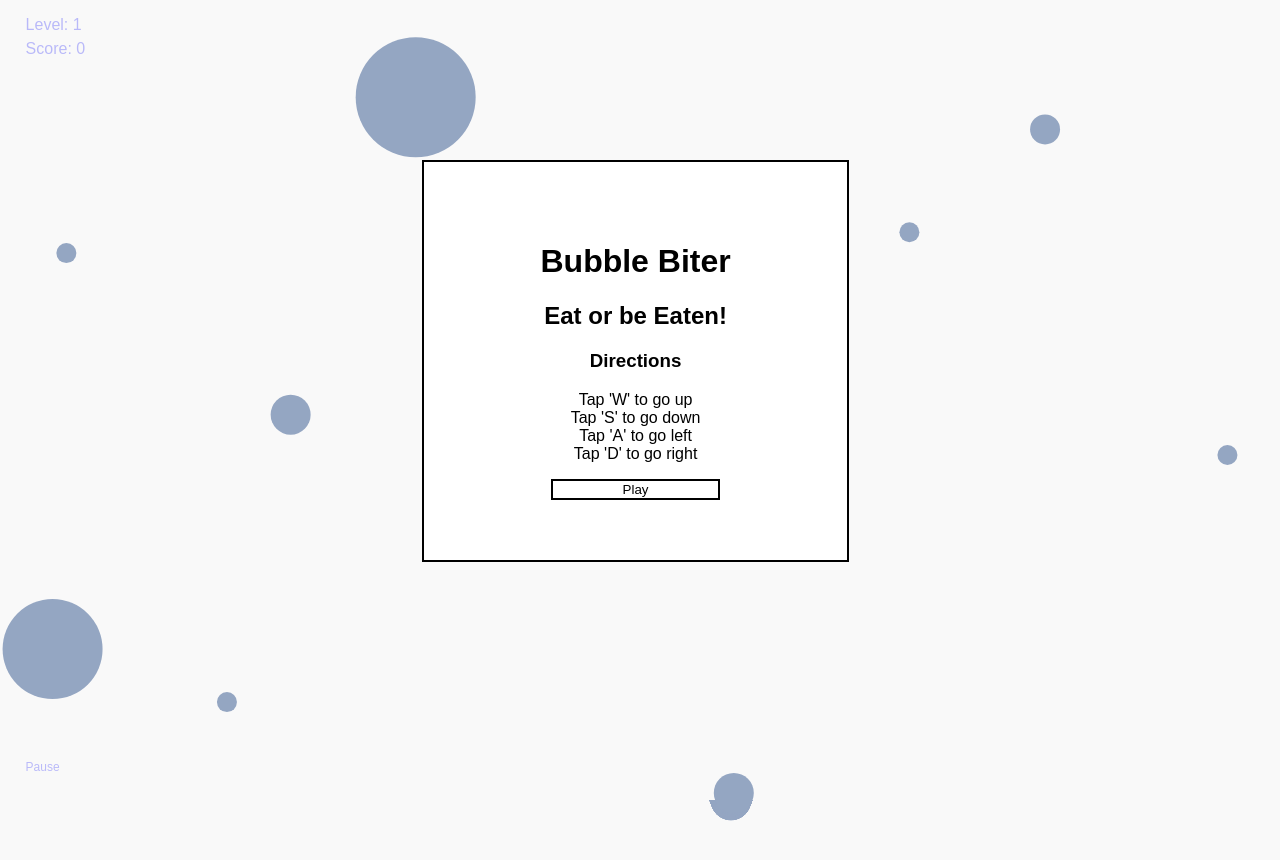
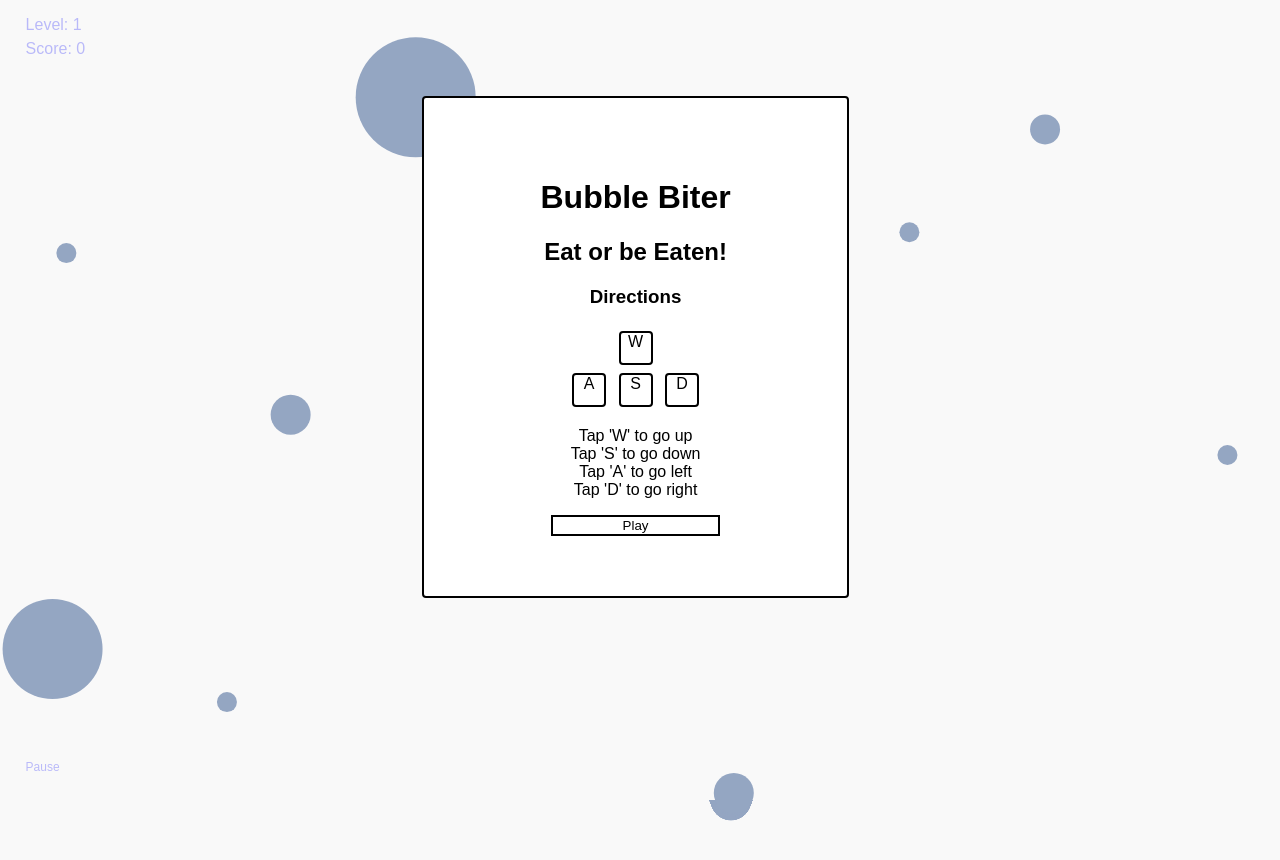
Before and after one commit to evandapolarbear/dot_eater_game, a website built with webpack: page index.html in a window 1280 px wide. Shown: the top 860 px of the page. Built offline with nearby package versions, Linux system fonts and the light colour scheme.

Commit message:
added button diagram

```diff
--- a/index.html
+++ b/index.html
@@ -16,6 +16,12 @@
         <h1>Bubble Biter</h1>
         <h2>Eat or be Eaten!</h2>
         <h3>Directions</h3>
+
+        <span class="key-diagram">W</span><br/>
+        <span class="key-diagram">A</span>
+        <span class="key-diagram">S</span>
+        <span class="key-diagram">D</span>
+
         <ul>
           <li>Tap 'W' to go up</li>
           <li>Tap 'S' to go down</li>
--- a/stylesheets/buttons.css
+++ b/stylesheets/buttons.css
@@ -3,6 +3,17 @@ body{
   margin: 0;
   font-family: 'Abel', sans-serif;
   overflow: hidden;
+}
+
+.key-diagram {
+  display: inline-block;
+  border: 2px solid black;
+  border-radius: 4px;
+  min-height: 30px;
+  min-width: 30px;
+  text-align: center;
+  vertical-align: middle;
+  margin: 4px
 }
 
 button {
@@ -56,9 +67,15 @@ button:active{
   left: 2%
 }
 
+#opening-modal {
+  top: 12%;
+}
+
+#ending-modal{
+  top: 20%;
+}
 #opening-modal, #ending-modal {
   position: absolute;
-  top: 20%;
   left: 33%;
   height: auto;
   width: 33%;
@@ -66,6 +83,7 @@ button:active{
   z-index: 2;
   text-align: center;
   border: 2px solid black;
+  border-radius: 4px;
   padding-top: 60px;
   padding-bottom: 60px;
 }
```
Also changed, not shown: README.md, lib/game.js.
